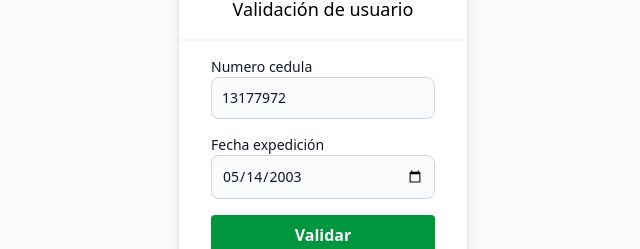
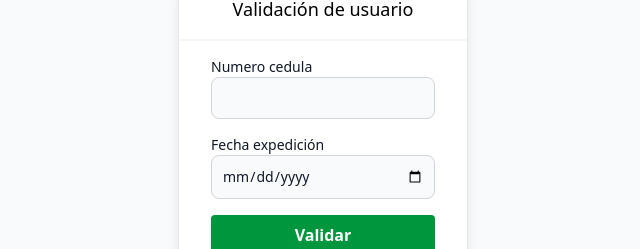
Before and after one commit to gabrielurgomez/fagar-pedidos-svelte, a SvelteKit app: page / in a window 1280 px wide. Shown: the part 195-444 px from the top of the page, without its empty margins (317-957 px from the left). Built offline with nearby package versions, Linux system fonts and the light colour scheme.

Commit message:
eliminar a fabian como por defecto

```diff
--- a/src/routes/+layout.svelte
+++ b/src/routes/+layout.svelte
@@ -1,6 +1,5 @@
 <script lang="ts">
 	import './styles/app.css';
-	//import IconoGuardar from '$lib/icons/Guardar.svelte';
 	import { logo } from '../lib/images/logo';
 	import Swal from 'sweetalert2';
 	import type { ProductoConsultado } from '../lib/types';
@@ -10,14 +9,10 @@
 	import PuntosCargando from '$lib/components/PuntosCargando.svelte';
 	import Eliminar from '$lib/icons/Eliminar.svelte';
 
-	/*const setTabActivo = (tab: string) => {
-		tabActivo = tab;
-	};*/
-
 	type ProductoAgregado = { id: number; nombre: string; cantidad: number; valor: number };
 
 	let estadoActual = { validandoUsuario: false, consultandoProductos: false, creandoPedido: false };
-	let usuario = { numeroCedula: '13177972', fechaExpedicionDocumento: '2003-05-14' };
+	let usuario = { numeroCedula: '', fechaExpedicionDocumento: '' };
 	let productos: ProductoConsultado[] = [];
 	let nombreProductoBuscar = '';
 
```
